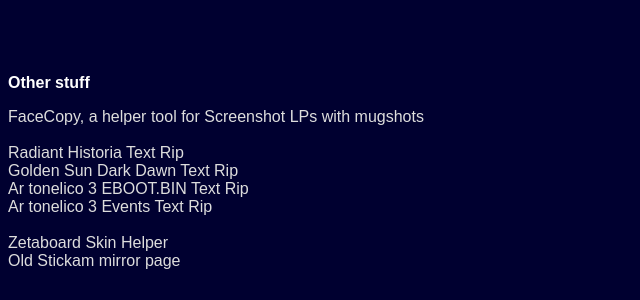
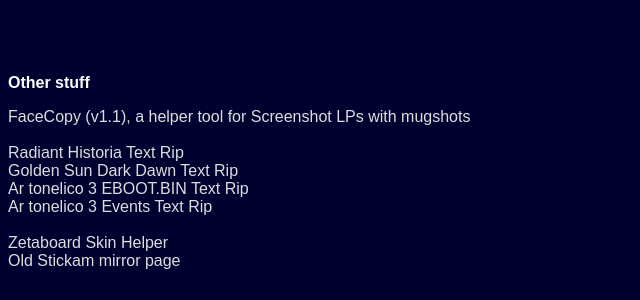
Before and after one commit to AdmiralCurtiss/hyouta-website, a PHP site: page / in a window 1280 px wide. Shown: the part 294-594 px from the top of the page, without its empty margins (0-640 px from the left). Run offline with PHP 8.4, Linux system fonts and the light colour scheme.

Commit message:
[No message in converted SVN repo]

```diff
--- a/index.php
+++ b/index.php
@@ -20,7 +20,7 @@ Just a small page I use to distribute video game saves.
 </p>
 <br><br><br>
 <h3>Other stuff</h3>
-<a href="/stuff/FaceCopy.rar">FaceCopy, a helper tool for Screenshot LPs with mugshots</a><br>
+<a href="/stuff/FaceCopy1.1.rar">FaceCopy (v1.1), a helper tool for Screenshot LPs with mugshots</a><br>
 <br>
 <a href="/stuff/RadiantHistoriaTextDump.rar">Radiant Historia Text Rip</a><br>
 <a href="/stuff/DarkDawnMessageRipEUR.rar">Golden Sun Dark Dawn Text Rip</a><br>
```
